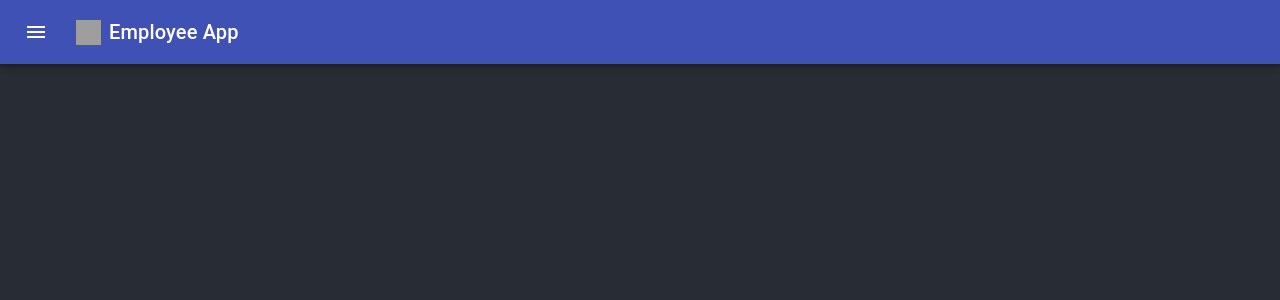
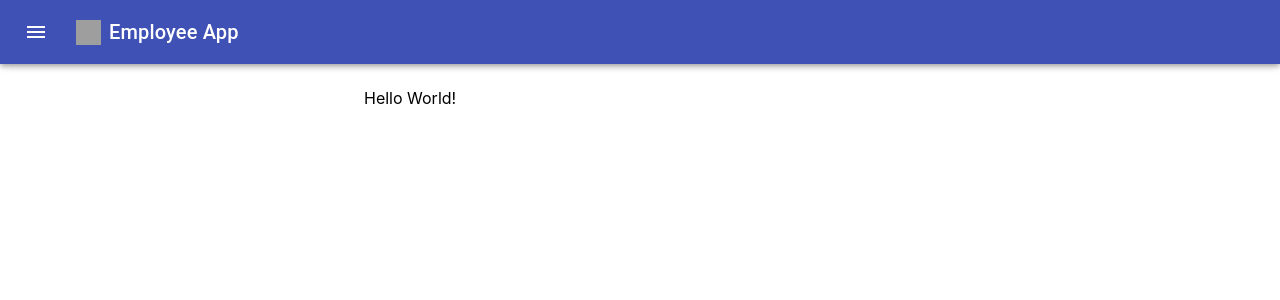
Before and after one commit to esoh/fullstack-proj1, a React (Create React App) app in the folder frontend/react-src/: page / in a window 1280 px wide. Shown: the top 300 px of the page. Built offline with nearby package versions, Linux system fonts and the light colour scheme; grey boxes are pictures that could not be loaded.

Commit message:
feat(content): Display main page content

```diff
--- a/frontend/react-src/src/App.js
+++ b/frontend/react-src/src/App.js
@@ -1,11 +1,74 @@
 import React from 'react';
+import clsx from 'clsx';
+import Container from '@material-ui/core/Container';
+import { makeStyles } from '@material-ui/core/styles';
+
 import HeaderWithSideMenu from './pageComponents/HeaderWithSideMenu';
+import { DRAWER_WIDTH } from './constants/display';
 import './App.css';
 
+const useStyles = makeStyles(theme => ({
+  root: {
+    display: 'flex',
+  },
+  content: {
+    flexGrow: 1,
+    padding: theme.spacing(3),
+    transition: theme.transitions.create('margin', {
+      easing: theme.transitions.easing.sharp,
+      duration: theme.transitions.duration.leavingScreen,
+    }),
+    marginLeft: -DRAWER_WIDTH,
+  },
+  contentShift: {
+    transition: theme.transitions.create('margin', {
+      easing: theme.transitions.easing.easeOut,
+      duration: theme.transitions.duration.enteringScreen,
+    }),
+    marginLeft: 0,
+  },
+  drawerHeader: {
+    display: 'flex',
+    alignItems: 'center',
+    padding: '0 8px',
+    ...theme.mixins.toolbar,
+    justifyContent: 'flex-end',
+  },
+}))
+
 function App() {
+  const [drawerOpen, setDrawerOpen] = React.useState(false);
+
+  function handleDrawerOpen() {
+    setDrawerOpen(true);
+  }
+
+  function handleDrawerClose() {
+    setDrawerOpen(false);
+  }
+
+  const classes = useStyles();
+
   return (
-    <div className="App">
-      <HeaderWithSideMenu appName="Employee App" drawerItems={['Nothing to see here']}/>
+    <div className={classes.root}>
+      <HeaderWithSideMenu
+        appName="Employee App"
+        drawerItems={['Nothing to see here']}
+        handleDrawerOpen={handleDrawerOpen}
+        handleDrawerClose={handleDrawerClose}
+        open={drawerOpen}
+      />
+
+      <main
+        className={clsx(classes.content, {
+          [classes.contentShift]: drawerOpen,
+        })}
+      >
+        <div className={classes.drawerHeader} />
+        <Container maxWidth="sm">
+          Hello World!
+        </Container>
+      </main>
     </div>
   );
 }
--- /dev/null
+++ b/frontend/react-src/src/constants/display.js
@@ -0,0 +1 @@
+export const DRAWER_WIDTH=240;
--- a/frontend/react-src/src/pageComponents/HeaderWithSideMenu.js
+++ b/frontend/react-src/src/pageComponents/HeaderWithSideMenu.js
@@ -3,27 +3,17 @@ import StyledAppBar from './StyledAppBar';
 import StyledPersistentDrawer from './StyledPersistentDrawer';
 
 export default function HeaderWithSideMenu(props){
-  const [open, setOpen] = React.useState(false);
-
-  function handleDrawerOpen() {
-    setOpen(true);
-  }
-
-  function handleDrawerClose() {
-    setOpen(false);
-  }
-
   return (
     <>
       <StyledAppBar
         appName={props.appName}
-        handleDrawerOpen={handleDrawerOpen}
-        open={open}
+        handleDrawerOpen={props.handleDrawerOpen}
+        open={props.open}
       />
       <StyledPersistentDrawer
-        handleDrawerClose={handleDrawerClose}
+        handleDrawerClose={props.handleDrawerClose}
         drawerItems={props.drawerItems}
-        open={open}
+        open={props.open}
       />
     </>
   )
--- a/frontend/react-src/src/pageComponents/StyledAppBar.js
+++ b/frontend/react-src/src/pageComponents/StyledAppBar.js
@@ -6,8 +6,7 @@ import IconButton from '@material-ui/core/IconButton';
 import MenuIcon from '@material-ui/icons/Menu';
 import Typography from '@material-ui/core/Typography';
 import { makeStyles } from '@material-ui/core/styles';
-
-const drawerWidth = 240;
+import { DRAWER_WIDTH } from '../constants/display';
 
 const useStyles = makeStyles(theme => ({
   appBar: {
@@ -17,8 +16,8 @@ const useStyles = makeStyles(theme => ({
     }),
   },
   appBarShift: {
-    width: `calc(100% - ${drawerWidth}px)`,
-    marginLeft: drawerWidth,
+    width: `calc(100% - ${DRAWER_WIDTH}px)`,
+    marginLeft: DRAWER_WIDTH,
     transition: theme.transitions.create(['margin', 'width'], {
       easing: theme.transitions.easing.easeOut,
       duration: theme.transitions.duration.enteringScreen,
--- a/frontend/react-src/src/pageComponents/StyledPersistentDrawer.js
+++ b/frontend/react-src/src/pageComponents/StyledPersistentDrawer.js
@@ -9,15 +9,15 @@ import List from '@material-ui/core/List';
 import ListItem from '@material-ui/core/ListItem';
 import ListItemText from '@material-ui/core/ListItemText';
 
-const drawerWidth = 240;
+import { DRAWER_WIDTH } from '../constants/display';
 
 const useStyles = makeStyles(theme => ({
   drawer: {
-    width: drawerWidth,
+    width: DRAWER_WIDTH,
     flexShrink: 0,
   },
   drawerPaper: {
-    width: drawerWidth,
+    width: DRAWER_WIDTH,
   },
   drawerHeader: {
     display: 'flex',
```
